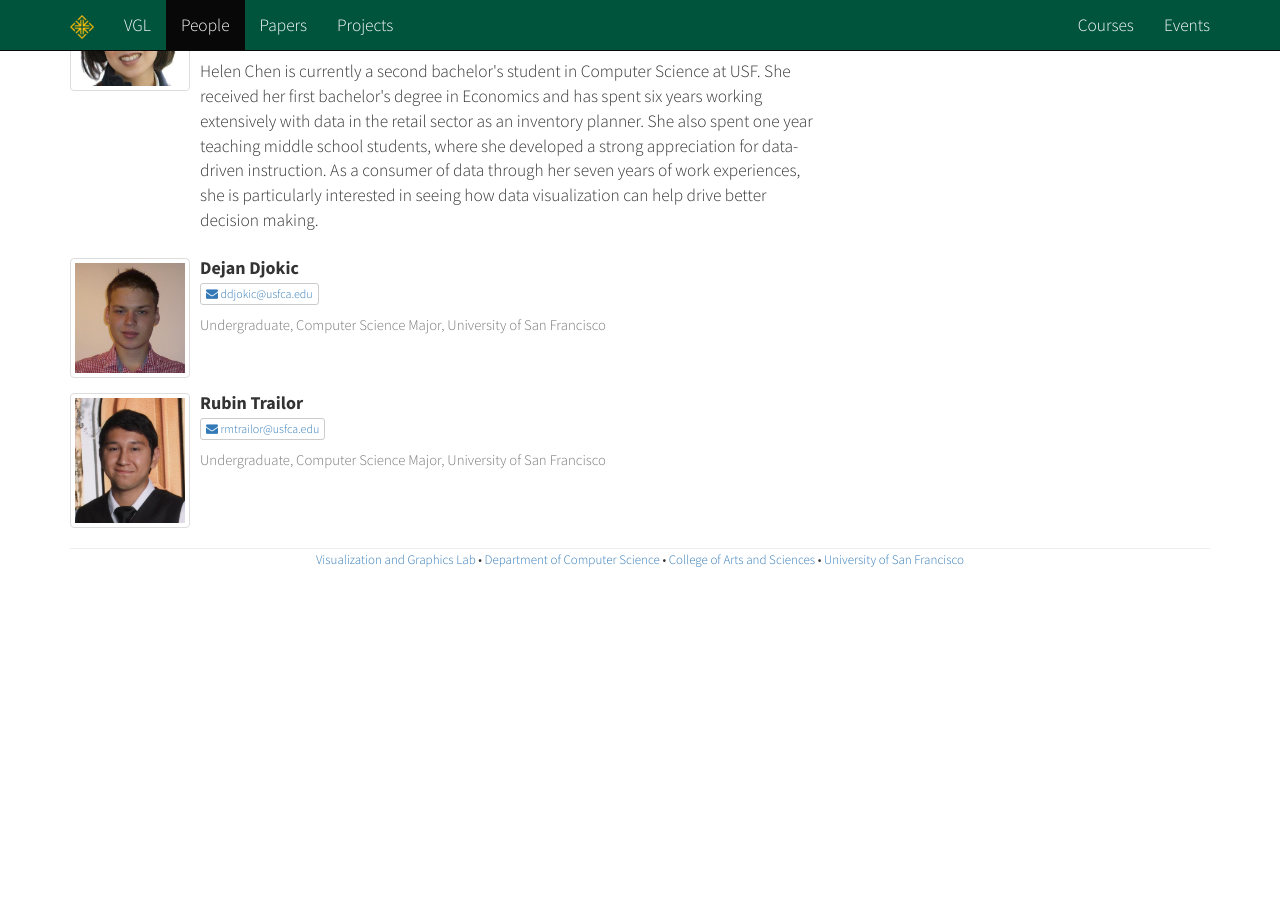
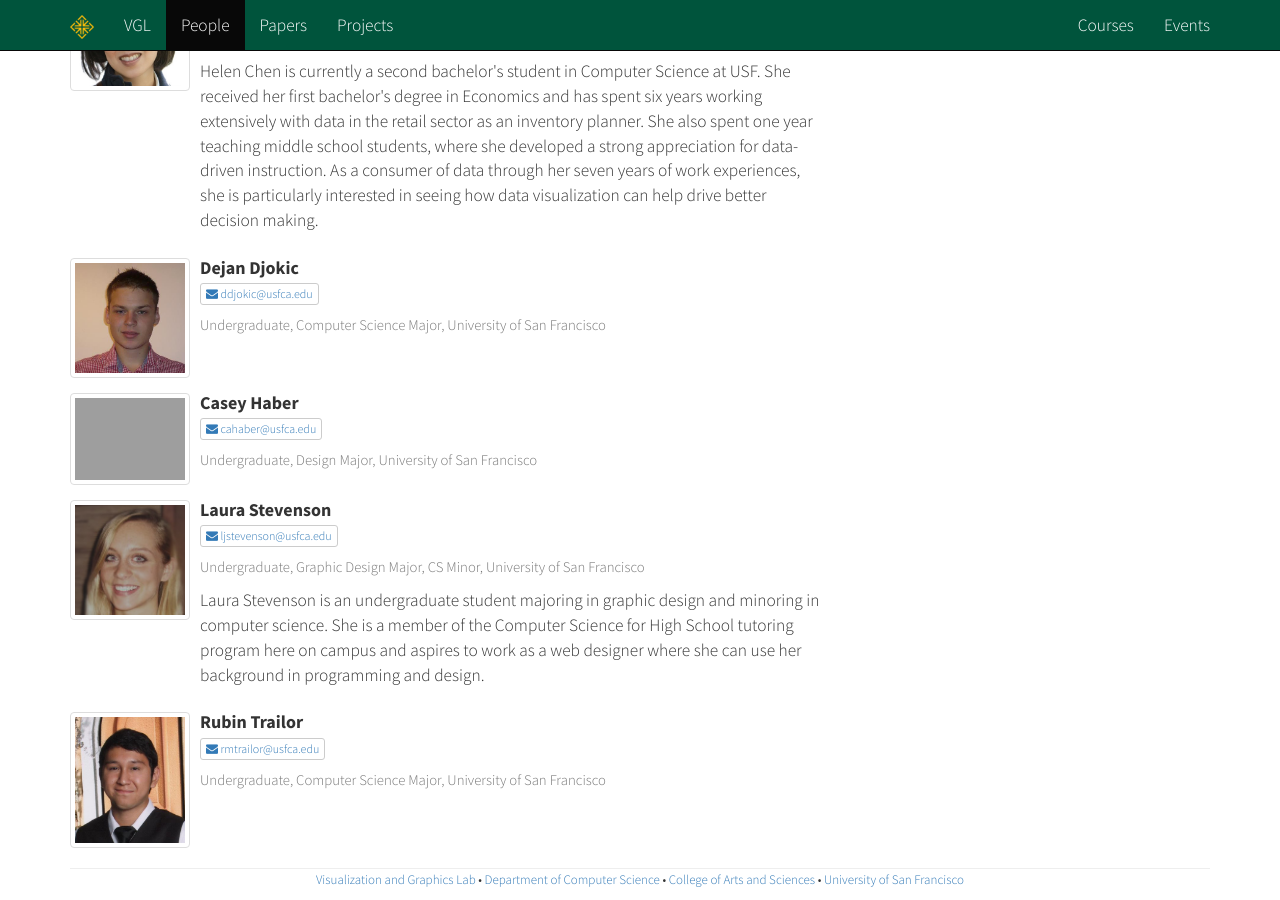
Before and after one commit to usfvgl/usfvgl.github.io, a Jekyll site: the page built from people/index.html, in a window 1280 px wide and 900 px high, scrolled down 1485 px. Built offline with Jekyll 4.4.1, drawn with Linux system fonts in a browser that asks for light colours; nearby versions of some CDN libraries; comment, search, counter and statistics services are not loaded; before the commit the page ends 2065 px from its top, so only the background shows below that.

Commit message:
Updating list of students.

```diff
--- a/_data/people.yml
+++ b/_data/people.yml
@@ -164,3 +164,32 @@
       - name: 'rmtrailor@usfca.edu'
         link: 'mailto:rmtrailor@usfca.edu'
         icon: 'fa-envelope'
+
+  - first: 'Laura'
+    last : 'Stevenson'
+    image: 'stevenson.jpg'
+    title:
+      - 'Undergraduate'
+      - 'Graphic Design Major, CS Minor'
+      - 'University of San Francisco'
+    links:
+      - name: 'ljstevenson@usfca.edu'
+        link: 'mailto:ljstevenson@usfca.edu'
+        icon: 'fa-envelope'
+    about: |
+      Laura Stevenson is an undergraduate student majoring in graphic design
+      and minoring in computer science. She is a member of the Computer Science
+      for High School tutoring program here on campus and aspires to work as a
+      web designer where she can use her background in programming and design.
+
+  - first: 'Casey'
+    last : 'Haber'
+    image: 'haber.jpg'
+    title:
+      - 'Undergraduate'
+      - 'Design Major'
+      - 'University of San Francisco'
+    links:
+      - name: 'cahaber@usfca.edu'
+        link: 'mailto:cahaber@usfca.edu'
+        icon: 'fa-envelope'
```
Also changed, not shown: images/stevenson.jpg (added).
